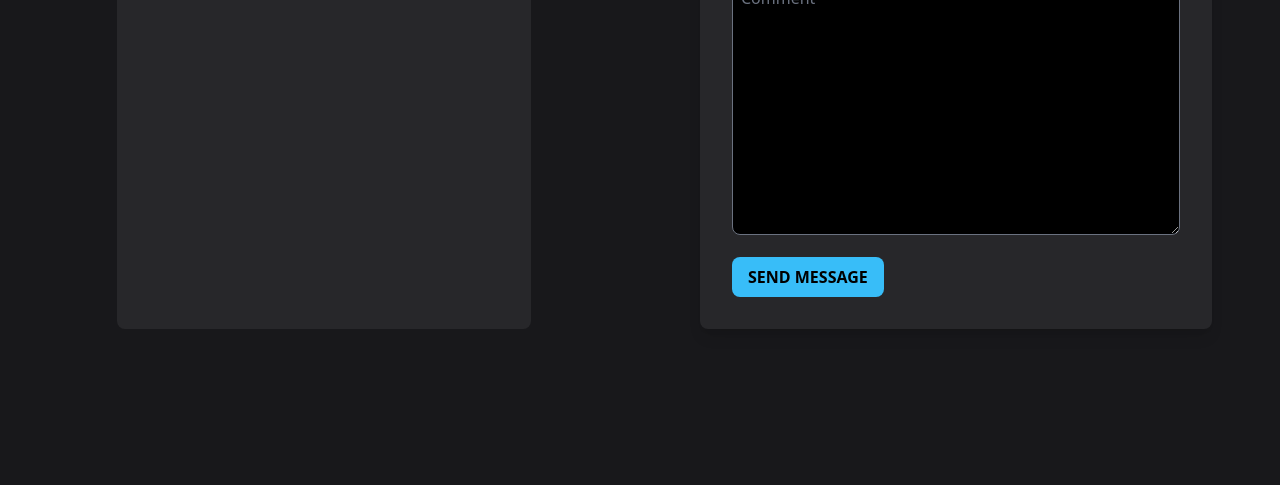
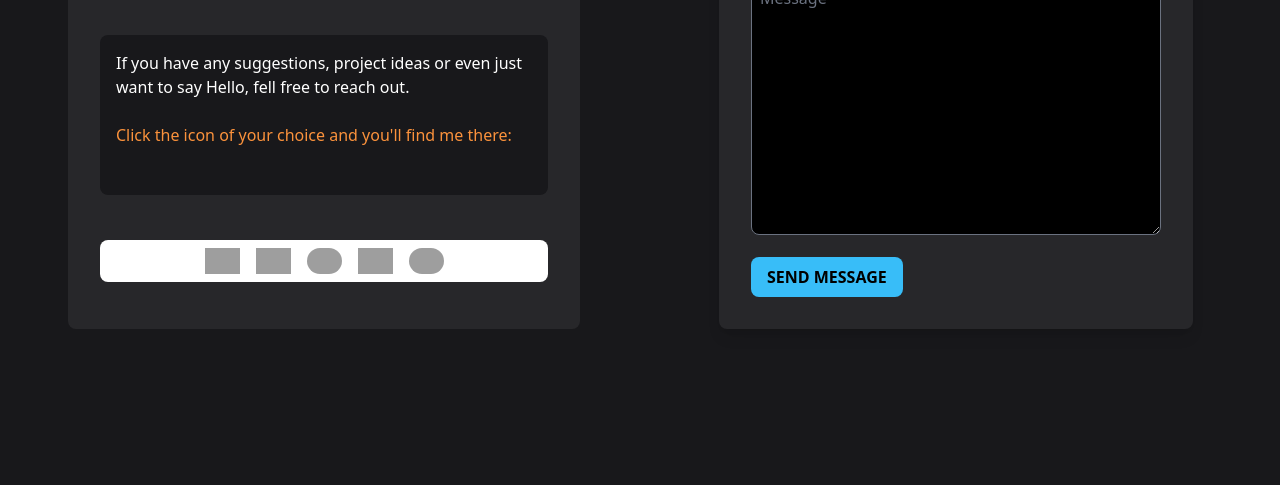
Before and after one commit to Nthumo/portfolio, a Django app: page /contact/ in a window 1280 px wide. Shown: the part 315-800 px from the top of the page. Run offline with Django 5.2, Linux system fonts and the light colour scheme; grey boxes are pictures that could not be loaded.

Commit message:
getintouch:2

```diff
--- a/portfolio/forms.py
+++ b/portfolio/forms.py
@@ -8,5 +8,5 @@ class ContactForm(forms.Form):
         widget=forms.EmailInput(attrs={'placeholder': 'Your Email', 'class': 'form-input bg-black border border-gray-600 rounded-lg w-full p-2 text-white'})
         )
     comment = forms.CharField(
-        widget=forms.Textarea(attrs={'placeholder': 'Comment', 'class': 'form-textarea bg-black border border-gray-600 rounded-lg w-full p-2 text-white h-20'})
+        widget=forms.Textarea(attrs={'placeholder': 'Message', 'class': 'form-textarea bg-black border border-gray-600 rounded-lg w-full p-2 text-white h-20'})
         )
--- a/portfolio/templates/portfolio/about.html
+++ b/portfolio/templates/portfolio/about.html
@@ -9,7 +9,7 @@
 </head>
 <body class="bg-zinc-900">
     <div class="grid container mx-auto gap-4 pt-4">
-        <div class="text-center text-white text-4xl md:text-4xl lg:text-5xl bg-slate-400 h-40 flex items-center justify-center rounded-lg">
+        <div class="text-center text-white text-4xl md:text-4xl lg:text-5xl bg-zinc-800 h-40 flex items-center justify-center rounded-lg">
             <h1 class="flex items-center gap-4 underline underline-offset-8 decoration-sky-700 pt-4">
                 <img src="{% static 'images/me' %}" alt="Nthumo" class="border-4 rounded-full border-gray-300 shadow-lg" style="width: 120px; height: 120px;">
                 <span class="text-gray-300">WHO I <span class="text-sky-700">AM?</span> </span>
--- a/portfolio/templates/portfolio/contact.html
+++ b/portfolio/templates/portfolio/contact.html
@@ -9,20 +9,37 @@
     </head>
 
     <body class="bg-zinc-900 text-white">
-        <div class="grid grid-cols-1 gap-4 md:grid-cols-2 container mx-auto px-4 py-8">
+        <div class="grid grid-cols-1 gap-4 md:grid-cols-2 px-4 py-8">
 
-            <div class="max-w-lg mx-auto p-8 rounded-lg bg-zinc-800 items-center">
-                <img src="{%static 'images/lapi'%}" alt="Laptop" class="rounded-lg" style="width: 350px; height: 250px;">
+            <div class="max-w-lg mx-auto p-8 rounded-lg bg-zinc-800 items-center grid gap-y-4 pt-2">
+                <div>
+                    <img src="{%static 'images/lapi'%}" alt="Laptop" class="rounded-lg" style="width: 450px; height: 250px;">
+                </div>
+
+                <div class="bg-zinc-900 h-50 md:h-40 rounded-lg p-4">
+                    <h1>If you have any suggestions, project ideas or even just want to say Hello, fell free to reach out.</h1>
+                    <br>
+                    <h1 class="text-orange-400">Click the icon of your choice and you'll find me there:</h1>
+
+                </div>
+                <div class="flex gap-4 items-center justify-center bg-white p-2 rounded-lg bottom-0">
+                    <a href="https://github.com/Nthumo"><img src="{%static 'images/github'%}" width="35" alt="github" class=""></a>
+                    <a href="linkedin.com/in/emmanuel-nthumo-40940a2a9"><img src="{% static 'images/linkedin'%}" width="35" alt="linkedin"></a>
+                    <a href="https://x.com/1_nthumo"><img src="{% static 'images/X'%}" width="35" alt="X" class="rounded-full"></a>
+                    <a href="https://wa.me/+254797575799"><img src="{%static 'images/whatsapp'%}" width="35" alt="whatsapp"></a>
+                    <a href="tel:+254797575799"><img src="{%static 'images/phone'%}" width="35" alt="phone" class="rounded-full"></a>
+
+                </div>
             </div>
 
             <div class="max-w-lg mx-auto bg-zinc-800 p-8 rounded-lg shadow-lg">
-                <h2 class="text-2xl font-bold mb-4 text-white underline underline-offset-8 decoration-double decoration-sky-400">FEEL FREE TO DROP ME A LINE</h2>
-                <p class="mb-4">If you have any suggestions, project ideas or even just want to say Hello, fell free to reach out by filling this form:</p>
+                <h2 class="md:text-2xl font-bold mb-4 text-white underline underline-offset-8 decoration-double decoration-sky-400">FEEL FREE TO DROP ME A LINE</h2>
+                <p class="mb-4">Fell free to reach out through email by filling this form:</p>
                 <form method="post">
                     {% csrf_token %}
                     <div class="mb-4">
                         <label for="name" class="sr-only"></label>
-                        {{ form.name }}
+                        {{ form.name }}git
                     </div>
                     <div class="mb-4">
                         <label for="email" class="sr-only"></label>
--- a/portfolio/templates/portfolio/home.html
+++ b/portfolio/templates/portfolio/home.html
@@ -44,7 +44,11 @@
         <div class="wrapper">
             <h1 class="overflow-hidden text-wrap block font-mono font-extrabold text-md md:text-lg lg:text-xl text-center pt-2">
 
-                    <span class=" block text-white">SOFTWARE DEVELOPER</span>
+                    <span class="word block text-white">SOFTWARE DEVELOPER</span>
+                    <span class="word block text-white opacity-25 line-through decoration-red-600">ANIMATOR</span>
+                    <span class="word block text-white">SOFTWARE DEVELOPER</span>
+                    <span class="word block text-white">GRAPHIC DESIGNER</span>
+                    <span class="word block text-white opacity-25 line-through decoration-red-600">VIDEO EDITOR</span>
             </h1>
         </div>
 
--- a/portfolionthumo/settings.py
+++ b/portfolionthumo/settings.py
@@ -25,7 +25,7 @@ SECRET_KEY = 'django-insecure-=*%kc!3fuwtgvvz3&@xu22(495lgov1+8he4qv!jyj5$osobw@
 # SECURITY WARNING: don't run with debug turned on in production!
 DEBUG = True
 
-ALLOWED_HOSTS = ['10.10.248.43', 'localhost', '127.0.0.1', '192.168.42.99']
+ALLOWED_HOSTS = ['10.10.248.43', 'localhost', '127.0.0.1', '192.168.42.194']
 
 
 # Application definition
@@ -139,6 +139,6 @@ EMAIL_BACKEND = 'django.core.mail.backends.smtp.EmailBackend'
 EMAIL_HOST = 'smtp.gmail.com'
 EMAIL_PORT = 587
 EMAIL_USE_TLS = True
-EMAIL_HOST_USER = 'manuskill20@gmail.com'
+EMAIL_HOST_USER = 'emmanuelmutinda235@gmail.com'
 EMAIL_HOST_PASSWORD = 'Ar500ccc'
 DEFAULT_FROM_EMAIL = 'manuskill20@gmail.com'
--- a/theme/static/css/dist/styles.css
+++ b/theme/static/css/dist/styles.css
@@ -799,6 +799,10 @@ select {
   position: static;
 }
 
+.bottom-0 {
+  bottom: 0px;
+}
+
 .mx-auto {
   margin-left: auto;
   margin-right: auto;
@@ -918,6 +886,10 @@ select {
 
 .gap-4 {
   gap: 1rem;
+}
+
+.gap-y-4 {
+  row-gap: 1rem;
 }
 
 .overflow-auto {
@@ -962,29 +934,19 @@ select {
   background-color: rgb(0 0 0 / var(--tw-bg-opacity));
 }
 
-.bg-blue-500 {
-  --tw-bg-opacity: 1;
-  background-color: rgb(59 130 246 / var(--tw-bg-opacity));
-}
-
 .bg-gray-50 {
   --tw-bg-opacity: 1;
   background-color: rgb(249 250 251 / var(--tw-bg-opacity));
 }
 
-.bg-gray-800 {
+.bg-sky-400 {
   --tw-bg-opacity: 1;
-  background-color: rgb(31 41 55 / var(--tw-bg-opacity));
+  background-color: rgb(56 189 248 / var(--tw-bg-opacity));
 }
 
-.bg-gray-900 {
+.bg-white {
   --tw-bg-opacity: 1;
-  background-color: rgb(17 24 39 / var(--tw-bg-opacity));
-}
-
-.bg-slate-400 {
-  --tw-bg-opacity: 1;
-  background-color: rgb(148 163 184 / var(--tw-bg-opacity));
+  background-color: rgb(255 255 255 / var(--tw-bg-opacity));
 }
 
 .bg-zinc-800 {
@@ -1109,43 +1081,21 @@ select {
   color: rgb(255 255 255 / var(--tw-text-opacity));
 }
 
-.text-sky-300 {
+.text-orange-400 {
   --tw-text-opacity: 1;
-  color: rgb(125 211 252 / var(--tw-text-opacity));
-}
-
-.text-black {
-  --tw-text-opacity: 1;
-  color: rgb(0 0 0 / var(--tw-text-opacity));
-}
-
-.text-blue-800 {
-  --tw-text-opacity: 1;
-  color: rgb(30 64 175 / var(--tw-text-opacity));
-}
-
-.text-blue-400 {
-  --tw-text-opacity: 1;
-  color: rgb(96 165 250 / var(--tw-text-opacity));
-}
-
-.text-sky-800 {
-  --tw-text-opacity: 1;
-  color: rgb(7 89 133 / var(--tw-text-opacity));
-}
-
-.text-blue-700 {
-  --tw-text-opacity: 1;
-  color: rgb(29 78 216 / var(--tw-text-opacity));
-}
-
-.text-blue-600 {
-  --tw-text-opacity: 1;
-  color: rgb(37 99 235 / var(--tw-text-opacity));
+  color: rgb(251 146 60 / var(--tw-text-opacity));
 }
 
 .underline {
   text-decoration-line: underline;
+}
+
+.line-through {
+  text-decoration-line: line-through;
+}
+
+.decoration-red-600 {
+  text-decoration-color: #dc2626;
 }
 
 .decoration-sky-400 {
@@ -1211,6 +1172,10 @@ select {
 }
 
 @media (min-width: 768px) {
+  .md\:h-40 {
+    height: 10rem;
+  }
+
   .md\:min-h-\[200px\] {
     min-height: 200px;
   }
```
Also changed, not shown: other parts of theme/static/css/dist/styles.css (+35 -50 lines), 6 other files.
